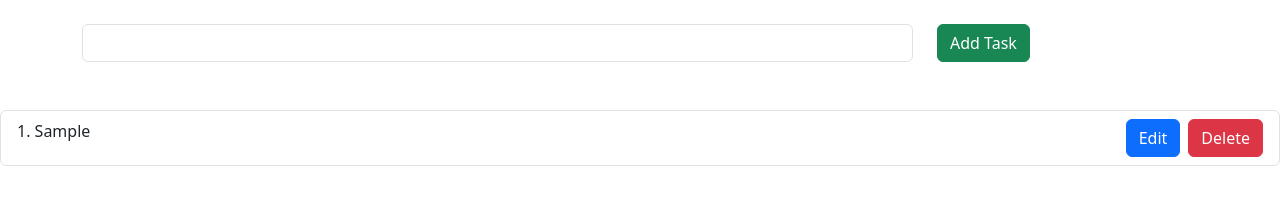
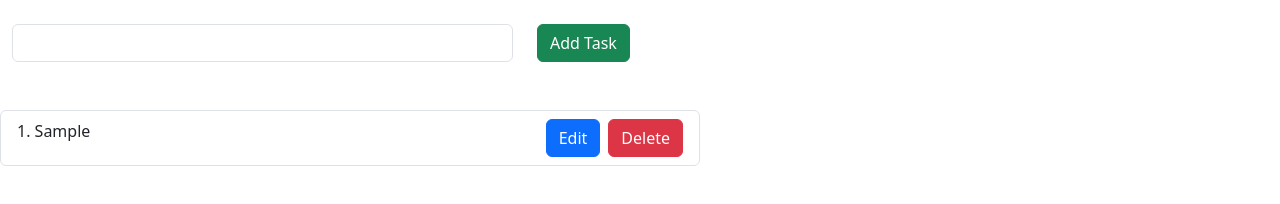
Before and after one commit to jenyachosen/todo, a plain HTML site: page index.html in a window 1280 px wide. Both pictures are taken after typing "Sample" into the empty fields and a click on the button "Add Task". Drawn offline with nearby package versions, Linux system fonts and the light colour scheme.

Commit message:
fix styles

```diff
--- a/index.html
+++ b/index.html
@@ -14,6 +14,7 @@
 
   <body>
     <div id="app" class="pt-4">
+      <div class="wrapper">
         <div class="container">
           <div class="row">
             <div class="col-9">
@@ -34,6 +35,7 @@
           </div>
         </div>
       </div>
+    </div>
 
     <script
       src="https://cdn.jsdelivr.net/npm/bootstrap@5.3.0-alpha1/dist/js/bootstrap.bundle.min.js"
--- a/src/index.css
+++ b/src/index.css
@@ -1,5 +1,9 @@
 html {
   font-size: 16px;
+}
+
+.wrapper {
+  max-width: 700px;
 }
 
 .priority {
--- a/src/index.js
+++ b/src/index.js
@@ -24,7 +24,7 @@ function render() {
   listElement.innerHTML = data
     .map((item, index) => {
       const isEdit = editedId && item.id === editedId;
-      return `<li class="list-group-item d-flex justify-content-between mb-4">${++index}.
+      return `<li class="list-group-item d-flex justify-content-between">${++index}.
       ${
         isEdit
           ? `<input class="update-input form-control" value="${item.text}"/>`
```
Lines whose indentation alone changed are shown as unchanged.
